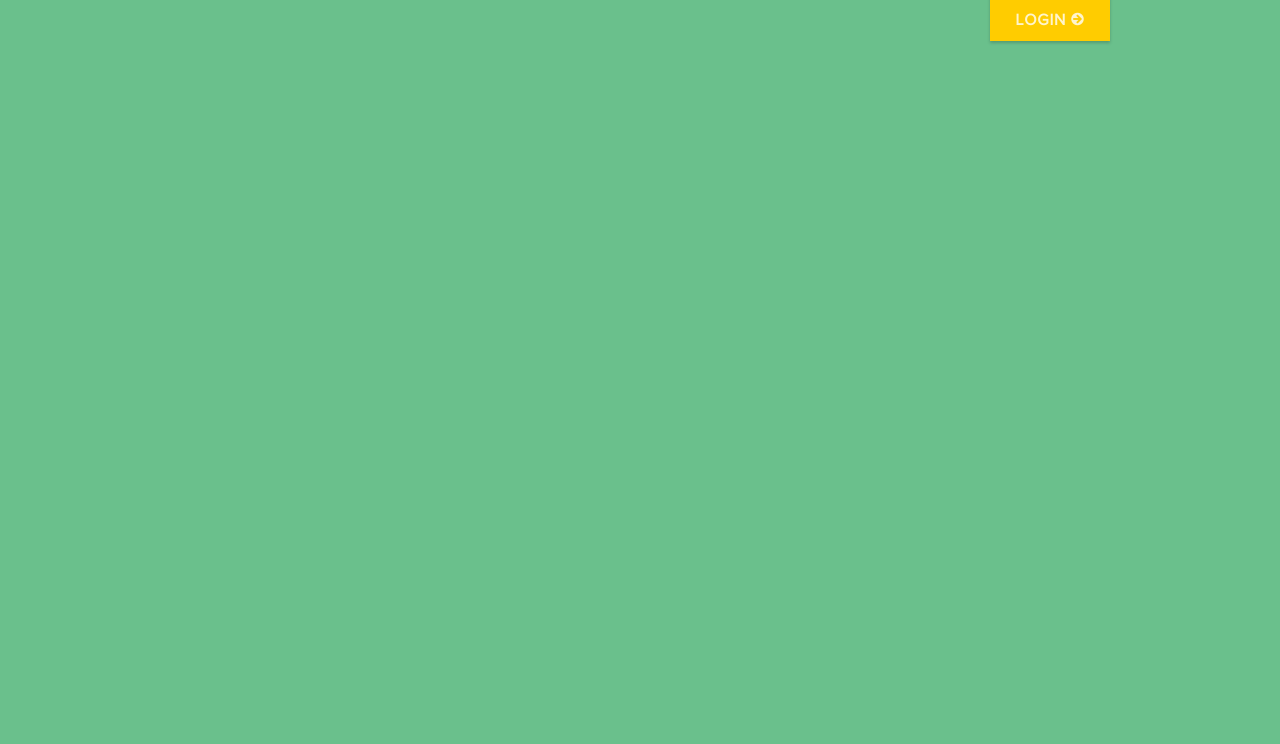
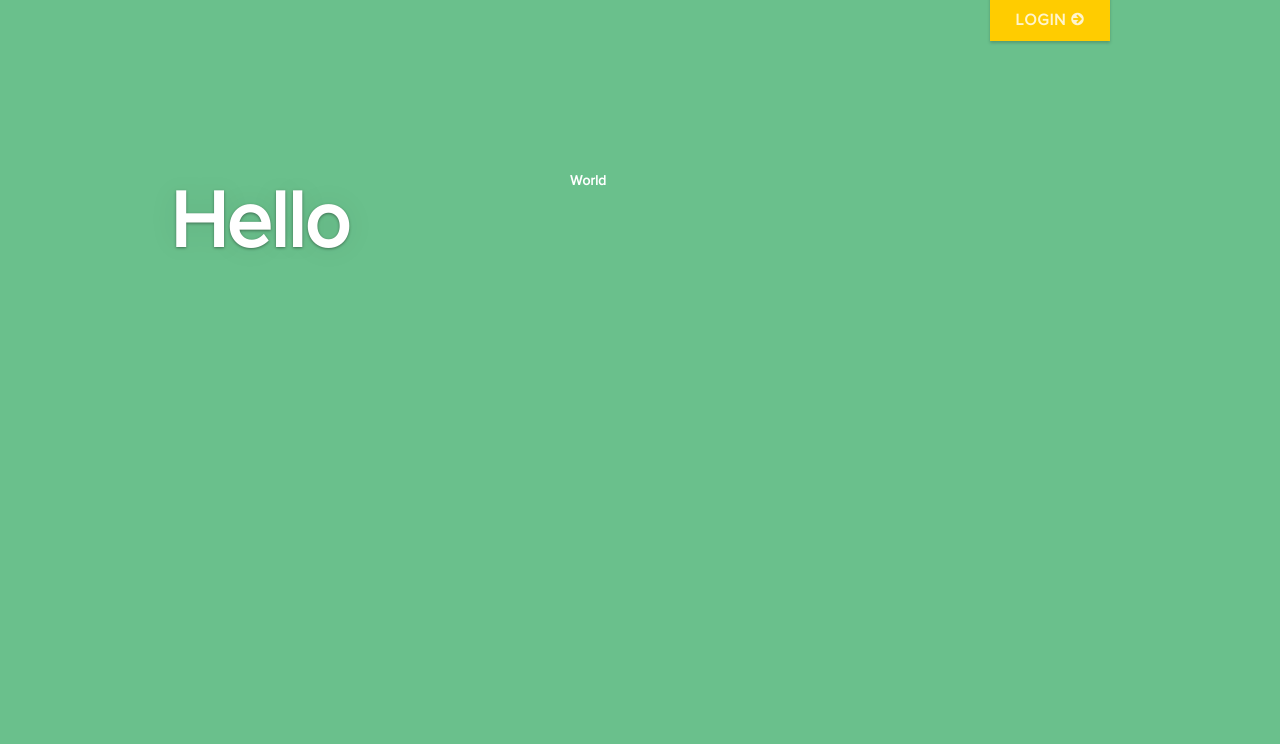
Before and after one commit to EncoreIO/encoreio.github.com, a plain HTML site: page index.html in a window 1280 px wide. Shown: the top 744 px of the page. Drawn offline with Linux system fonts and the light colour scheme.

Commit message:
Initial commit

```diff
--- a/index.html
+++ b/index.html
@@ -30,6 +30,12 @@
             <a href="#"><strong>Login<strong>&nbsp<i class="icon-circle-arrow-right"></i></a>
            </div>
         </div>
+        <div class="container">
+           <div class="row-fluid wrapper">
+            <div class="span5"><h1 id="slogan">Hello</h1></div>
+            <div class="span7">World</div>
+           </div>
+        </div>
         <div class="navbar navbar-inverse navbar-fixed-bottom">
             <div class="navbar-inner">
                 <div class="container">
--- a/less/custom.less
+++ b/less/custom.less
@@ -51,8 +51,17 @@ body {
 	margin: 120px 0px 25px 0px;
 	z-index: 10;
 	position: relative;
+
 }
 
+#slogan {
+	font-size: 80px;
+  	font-weight: bold;
+  	letter-spacing: -1px;
+  	line-height: 1;
+  	text-align: left;
+  	text-shadow: 0 1px 3px rgba(0,0,0,.4), 0 0 30px rgba(0,0,0,.075);
+}
 
 .wrapper-inner h3 {
 	margin-top: 10px;
```
Also changed, not shown: css/style.css, css/style.min.css, 1 other file.
